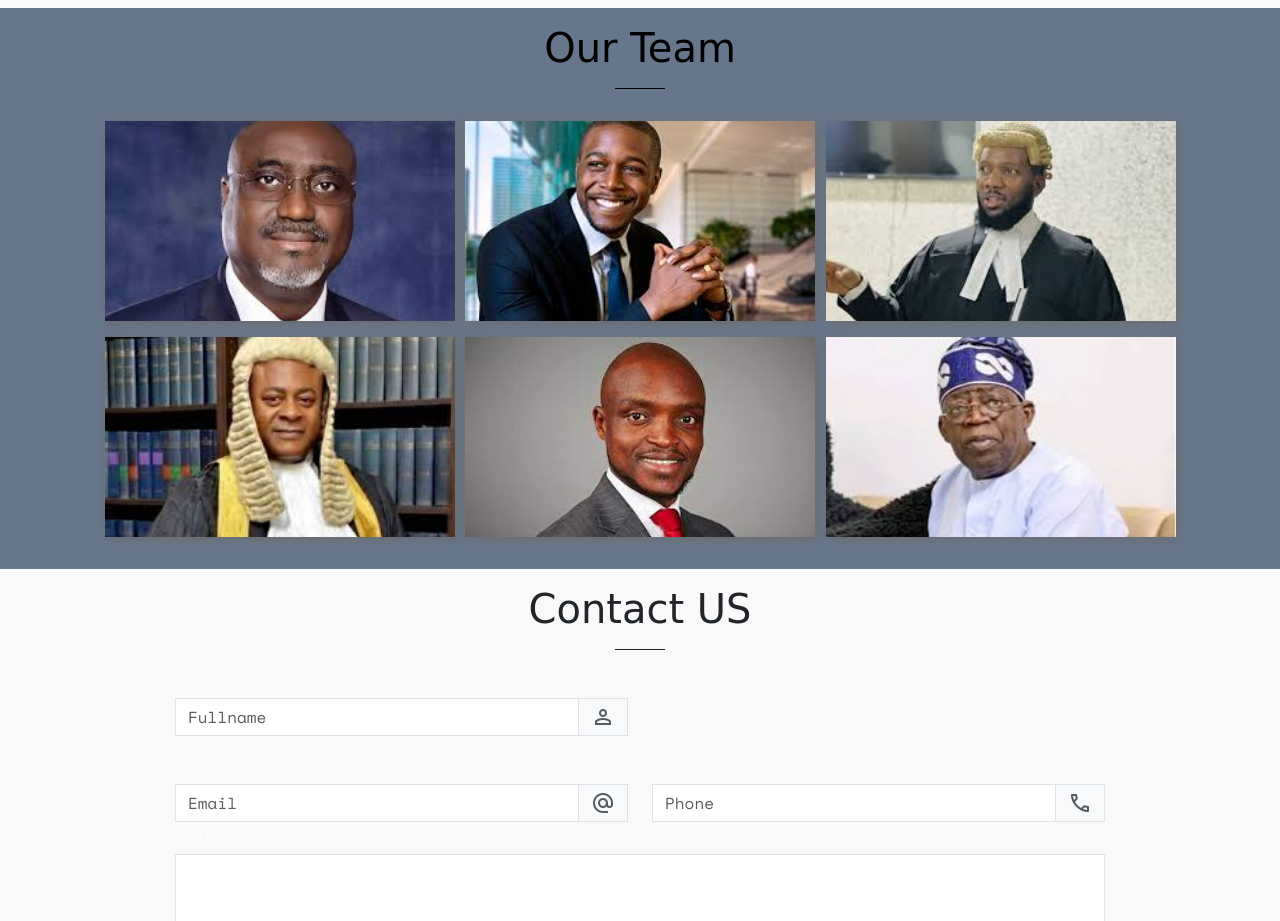
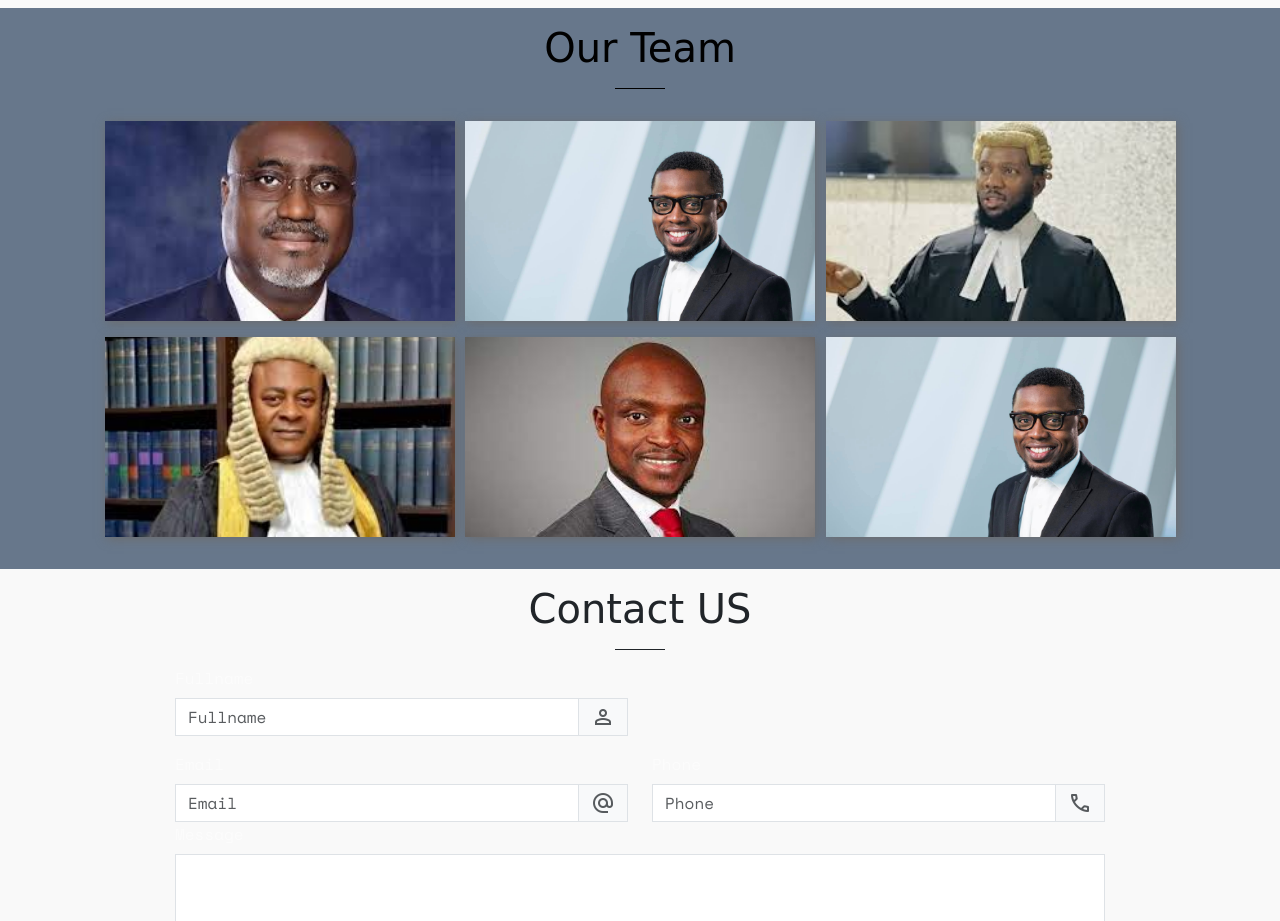
Before and after one commit to adebayo3035/Legal-Forge, a plain HTML site: page index.html in a window 1280 px wide. Shown: the part 1180-2101 px from the top of the page. Drawn offline with nearby package versions, Linux system fonts and the light colour scheme; a web font is replaced by a local one.

Commit message:
Added some Images to the gallery section

```diff
--- a/sections/gallery.html
+++ b/sections/gallery.html
@@ -9,13 +9,13 @@
     </div> -->
     <div id="gallery-container" class="container-fluid">
         <div class="gallery-item" data-category="category_1">
-            <a href="linkedin.com/abdul-rahmon" target="_blank">
+            <a href="https://linkedin.com/abdul-rahmon" target="_blank">
                 <img src="../assets/images/legal_team/lawyer1.jpeg">
                 <span> Dr. Gbade Ojo</span>
             </a>
         </div>
         <div class="gallery-item" data-category="category_2">
-            <img src="../assets/images/legal_team/lawyer2.jpeg">
+            <img src="../assets/images/wale.jpg">
         </div>
         <div class="gallery-item" data-category="category_3">
             <img src="../assets/images/legal_team/lawyer3.jpeg">
@@ -27,7 +27,7 @@
             <img src="../assets/images/legal_team/lawyer5.jpeg">
         </div>
         <div class="gallery-item" data-category="category_3">
-            <img src="../assets/images/legal_team/lawyer6.jpeg">
+            <img src="../assets/images/wale.jpg">
         </div>
         <!-- <div class="gallery-item" data-category="category_1"></div>
         <div class="gallery-item" data-category="category_2"></div>
```
Also changed, not shown: assets/images/legal_team/wales.jpg (added), assets/images/wale.jpg (added).
